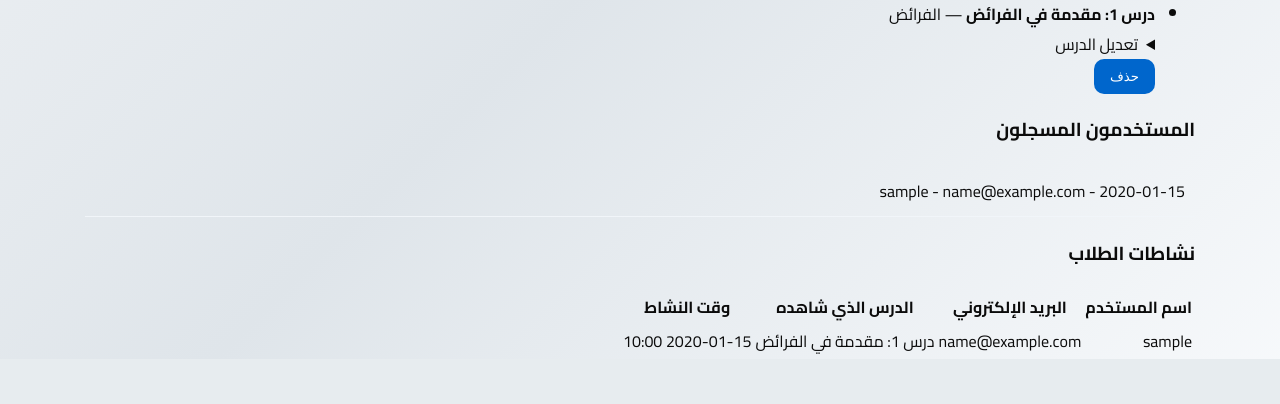
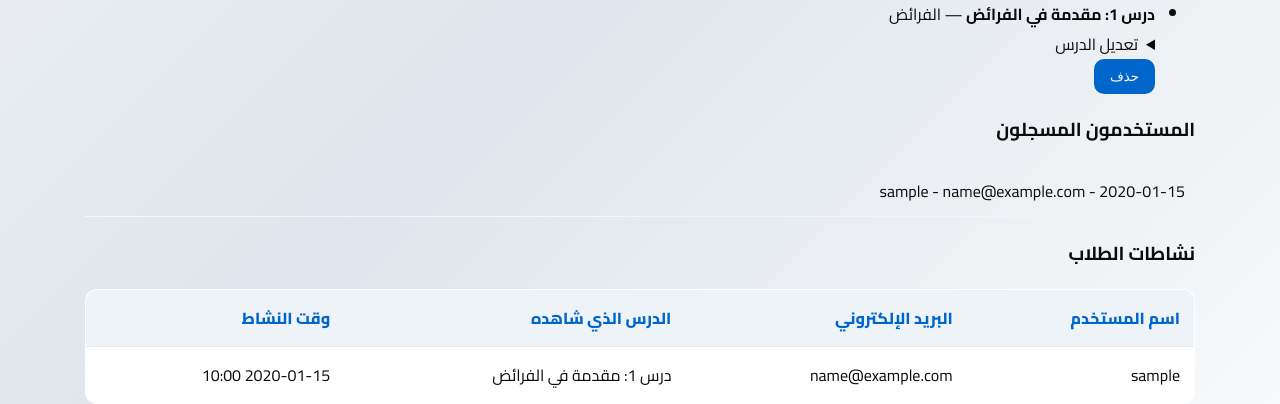
Before and after one commit to mustaphtouray7-svg/lessons-project-, a Flask app: page /admin in a window 1280 px wide. Shown: the part 1163-1567 px from the top of the page. Before the commit the page ends 1522 px from the top, so only its background shows below. Run offline with Flask 3, Linux system fonts and the light colour scheme; the visitor is signed in with stand-in values (Sample User, id 1); data comes from the database, SQL or seed files in the repository; tables that the repository leaves empty hold one stand-in row (values such as "Sample post"); some libraries are stand-ins or nearby versions.

Commit message:
Style student activities table

```diff
--- a/static/style.css
+++ b/static/style.css
@@ -124,3 +124,12 @@ footer{background:var(--blue);color:var(--white);text-align:center;padding:18px;
 .muted{color:var(--muted)}
 .right{text-align:right}
 .center{text-align:center}
+
+
+
+/* Student activity table */
+.activity-table{width:100%;border-collapse:collapse;background:var(--white);border:1px solid #d7e0e8;border-radius:12px;overflow:hidden;text-align:right}
+.activity-table th,.activity-table td{padding:13px 14px;border-bottom:1px solid #e5e9ed}
+.activity-table th{background:#eef3f7;color:var(--blue);font-weight:800}
+.activity-table td{color:var(--black);background:#fff}
+.activity-table tr:last-child td{border-bottom:none}
```
